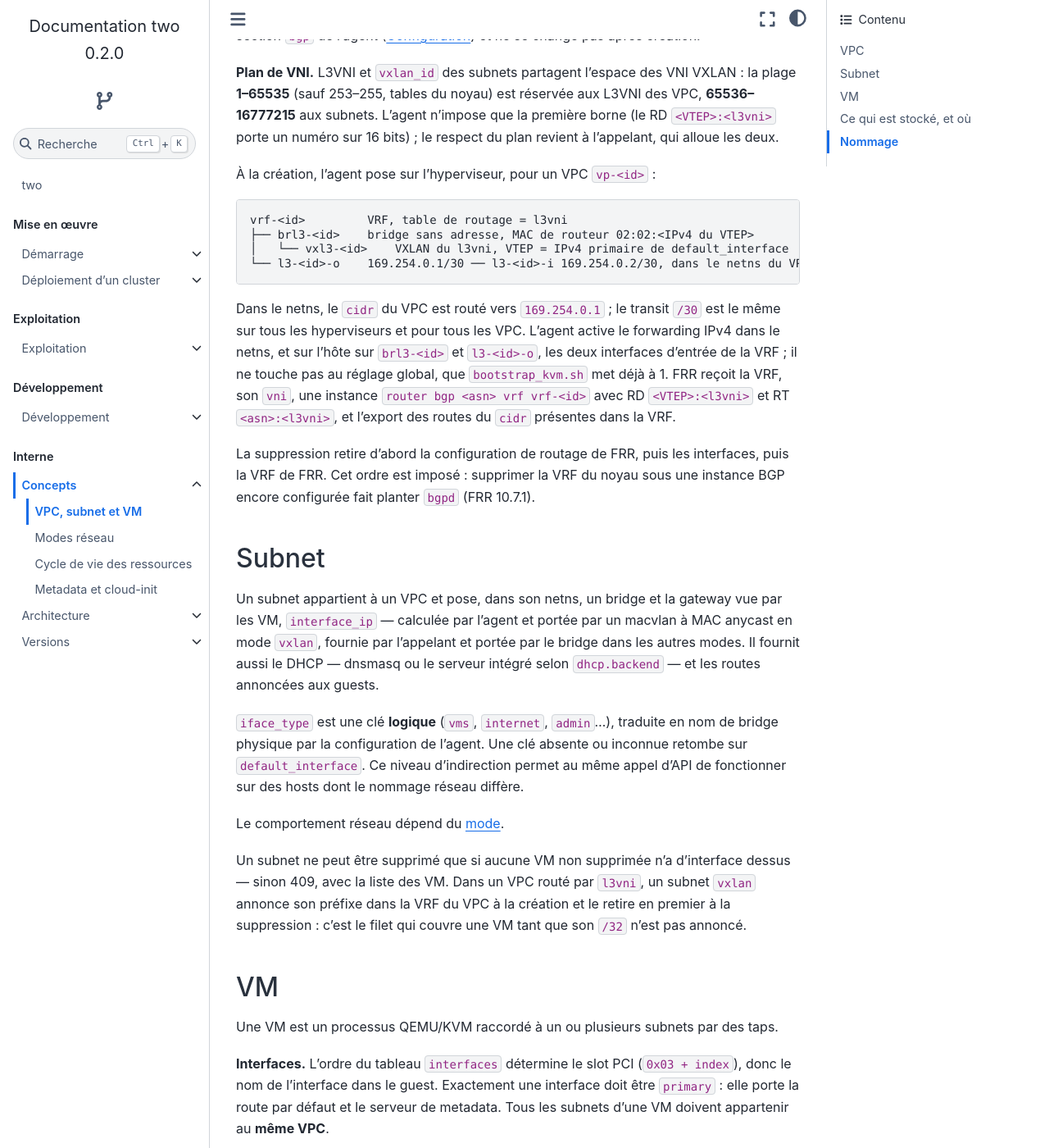
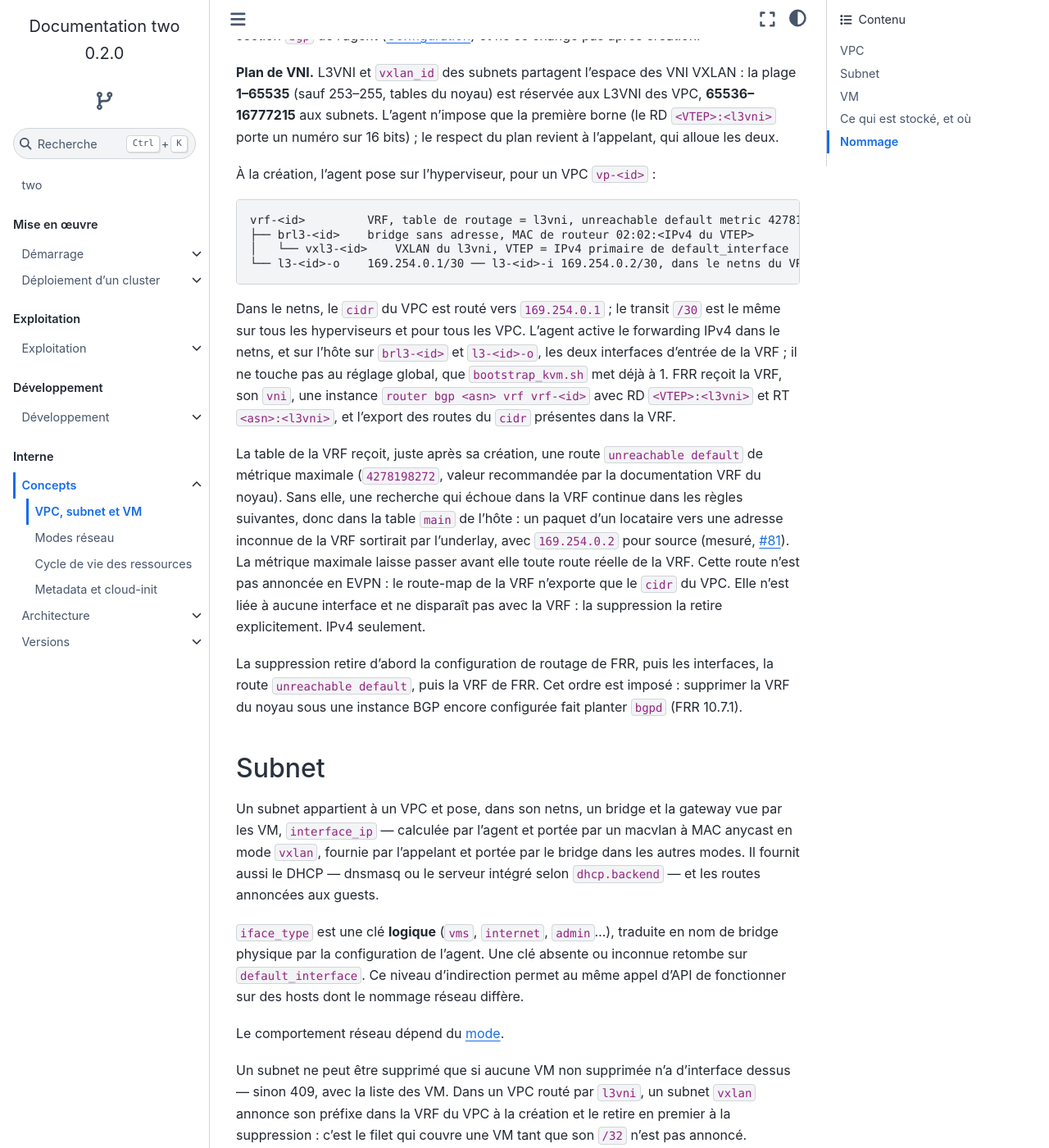
Before and after one commit to GnomeZworc/two-mirror, a Sphinx documentation site: the page built from docs/concepts/vpc-subnet-vm.rst, in a window 1280 px wide and 1400 px high, scrolled down 1102 px. Shown: the whole window at 82% size. Built offline with Sphinx 7.4.7 and the Sphinx Book theme 1.1.4, drawn with Linux system fonts in a browser that asks for light colours.

Commit message:
f-81: doc: unreachable default, default_route, notes 0.3.0 #81
Signed-off-by: GnomeZworc <nicolas.boufidjeline@g3e.fr>

```diff
--- a/docs/concepts/modes-reseau.rst
+++ b/docs/concepts/modes-reseau.rst
@@ -172,7 +172,9 @@ seule. Le champ ``default_route`` ne choisit que son next-hop :
 
 ``default_route: true``
    next-hop = le champ ``gateway`` s'il est fourni, sinon la gateway lue dans la table de routage
-   de l'host.
+   de l'host, à la création du subnet. Ce dernier cas est **réservé au mode** ``bridge``, où la VM
+   partage le L2 de cette gateway : sans ``gateway``, ``default_route: true`` est refusé (400) en
+   ``vxlan`` et en ``public_ip``.
 
 ``gateway`` n'est **pas validé** par l'agent : sa joignabilité et sa cohérence avec le CIDR du
 subnet relèvent de l'appelant. Fourni avec ``default_route: false``, il est ignoré.
--- a/docs/concepts/vpc-subnet-vm.rst
+++ b/docs/concepts/vpc-subnet-vm.rst
@@ -44,7 +44,7 @@ subnets. L'agent n'impose que la première borne (le RD ``<VTEP>:<l3vni>`` porte
 
 .. code-block:: text
 
-   vrf-<id>         VRF, table de routage = l3vni
+   vrf-<id>         VRF, table de routage = l3vni, unreachable default metric 4278198272
    ├── brl3-<id>    bridge sans adresse, MAC de routeur 02:02:<IPv4 du VTEP>
    │   └── vxl3-<id>    VXLAN du l3vni, VTEP = IPv4 primaire de default_interface
    └── l3-<id>-o    169.254.0.1/30 ── l3-<id>-i 169.254.0.2/30, dans le netns du VPC
@@ -56,8 +56,18 @@ touche pas au réglage global, que ``bootstrap_kvm.sh`` met déjà à 1. FRR re
 ``router bgp <asn> vrf vrf-<id>`` avec RD ``<VTEP>:<l3vni>`` et RT ``<asn>:<l3vni>``, et
 l'export des routes du ``cidr`` présentes dans la VRF.
 
-La suppression retire d'abord la configuration de routage de FRR, puis les interfaces, puis la
-VRF de FRR. Cet ordre est imposé : supprimer la VRF du noyau sous une instance BGP encore
+La table de la VRF reçoit, juste après sa création, une route ``unreachable default`` de métrique
+maximale (``4278198272``, valeur recommandée par la documentation VRF du noyau). Sans elle, une
+recherche qui échoue dans la VRF continue dans les règles suivantes, donc dans la table ``main``
+de l'hôte : un paquet d'un locataire vers une adresse inconnue de la VRF sortirait par l'underlay,
+avec ``169.254.0.2`` pour source (mesuré, `#81 <https://git.g3e.fr/syonad/two/issues/81>`_). La
+métrique maximale laisse passer avant elle toute route réelle de la VRF. Cette route n'est pas
+annoncée en EVPN : le route-map de la VRF n'exporte que le ``cidr`` du VPC. Elle n'est liée à
+aucune interface et ne disparaît pas avec la VRF : la suppression la retire explicitement. IPv4
+seulement.
+
+La suppression retire d'abord la configuration de routage de FRR, puis les interfaces, la route
+``unreachable default``, puis la VRF de FRR. Cet ordre est imposé : supprimer la VRF du noyau sous une instance BGP encore
 configurée fait planter ``bgpd`` (FRR 10.7.1).
 
 Subnet
--- a/docs/exploitation/observabilite.rst
+++ b/docs/exploitation/observabilite.rst
@@ -45,7 +45,10 @@ Avec une section ``bgp`` dans la configuration, il contrôle aussi le plan de co
   ``Established`` (``show bgp neighbors <ip>``).
 * **VPC routés** (``l3vni``, état ``running``) : présence et état des interfaces ``vrf-<id>``,
   ``brl3-<id>``, ``vxl3-<id>``, ``l3-<id>-o`` et, dans le netns, ``l3-<id>-i`` ; L3VNI de type
-  ``L3``, ``Up``, avec la MAC de routeur attendue (``show evpn vni <l3vni>``).
+  ``L3``, ``Up``, avec la MAC de routeur attendue (``show evpn vni <l3vni>``) ; route
+  ``unreachable default`` de métrique ``4278198272`` dans la table de la VRF. Un VPC routé créé
+  par une version antérieure à la 0.3.0 ne l'a pas : il est signalé à chaque tick jusqu'à sa
+  recréation, l'agent ne la pose pas au démarrage.
 * **Réconciliation des routes exportées** dans la VRF : chaque ``/24`` de subnet ``vxlan`` et chaque
   ``/32`` d'interface de VM ``running`` doit être exporté ; à l'inverse, une route exportée dont
   le propriétaire n'existe plus — ni ``running``, ni en ``creating``, ``deleting`` ou ``error`` —
```
Also changed, not shown: docs/architecture/contraintes.rst (+7 -0 lines), docs/developpement/lab.rst (+5 -5 lines), release_notes/0.3.0.md (added, +25 -0 lines).
